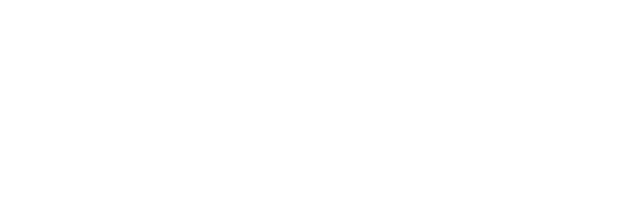
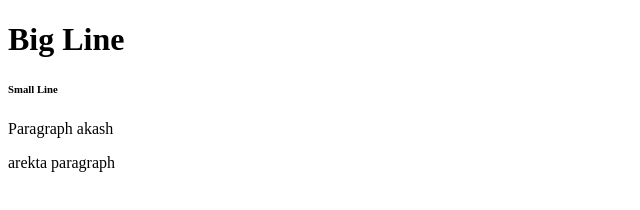
Before and after one commit to Ahtesham-Ibne-Mostafa/HTML_CSS, a plain HTML site: page index2.html in a window 1280 px wide. Shown: the whole page, without its empty margins (0-640 px from the left). Drawn offline with Linux system fonts and the light colour scheme.

Commit message:
Update index2.html

```diff
--- a/index2.html
+++ b/index2.html
@@ -2,11 +2,22 @@
 <html>
     <head>
         <title>
-            I am learning again
+            I am learning HTML again
         </title>
     </head>
     <body>
-
-
+        <h1 title ="This is the title">
+            Big Line
+        </h1>
+        <h6>
+            Small Line
+        </h6>
+        <p>
+            Paragraph
+            akash
+        </p>
+        <p>
+            arekta paragraph
+        </p>
     </body>
 </html>
```
